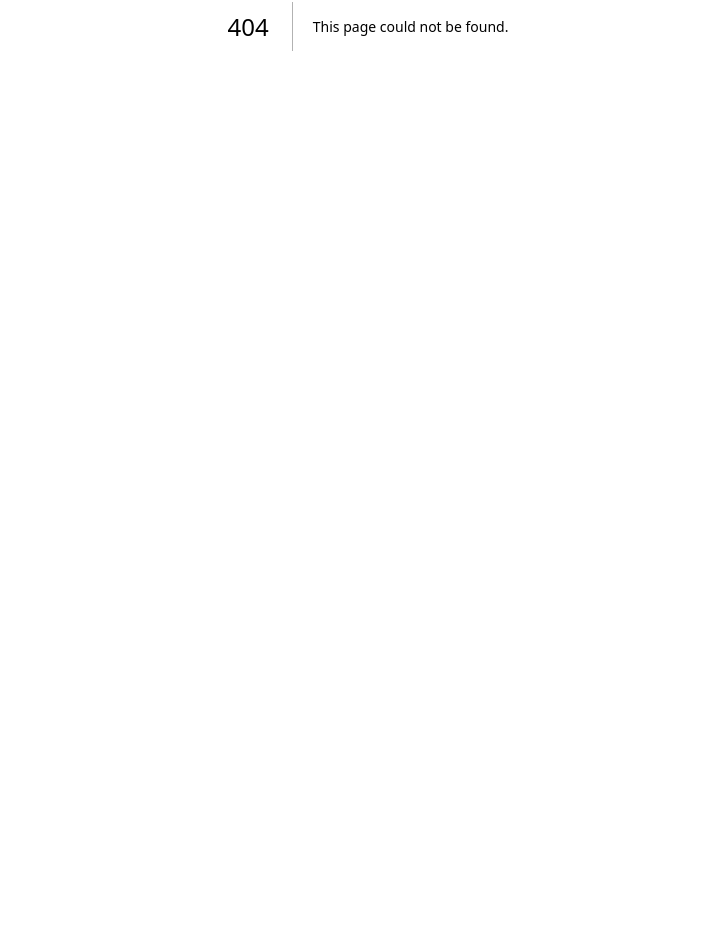
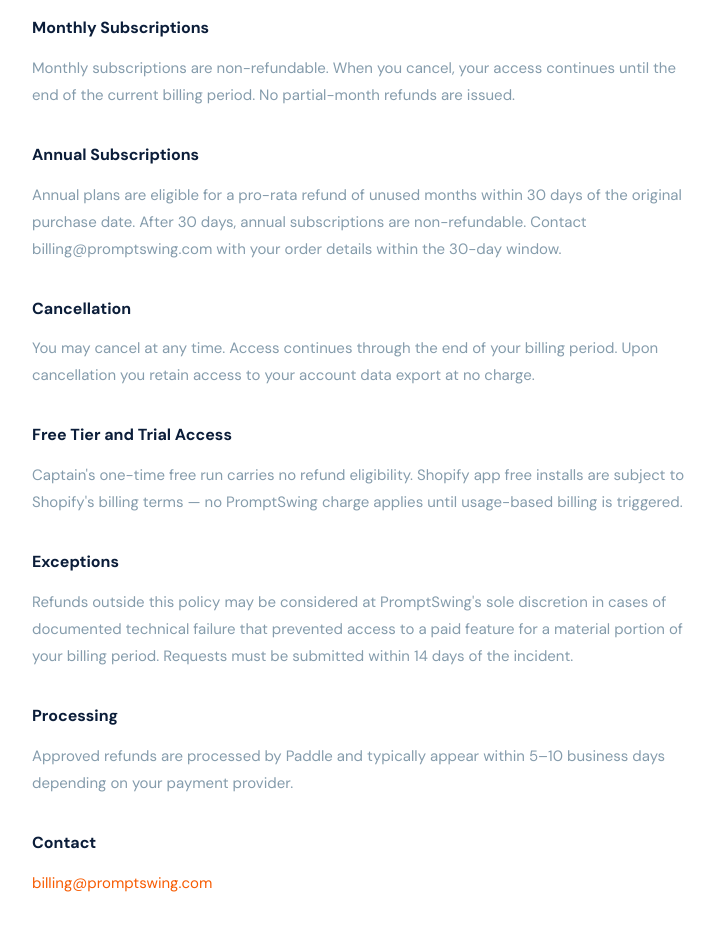
Before and after one commit to PromptSwing/promptswing-app, a Next.js app: page /refund-policy in a window 1280 px wide. Before the commit this address had no page. Shown: the part 374-1304 px from the top of the page, without its empty margins (272-987 px from the left). Before the commit the page ends 800 px from the top, so only its background shows below. Built offline with nearby package versions, Linux system fonts and the light colour scheme.

Commit message:
fix: restore tool links and platform compatibility rows; refund -> refund-policy

```diff
--- /dev/null
+++ b/src/app/refund-policy/page.tsx
@@ -0,0 +1,45 @@
+import Link from 'next/link'
+import Image from 'next/image'
+
+export default function RefundPolicy() {
+  return (
+    <main style={{ minHeight: '100vh', background: '#FFFFFF', padding: '60px 24px', maxWidth: '720px', margin: '0 auto' }}>
+      <Link href="/" style={{ display: 'inline-block', marginBottom: '48px' }}>
+        <Image src="/images/wordmark2.png" alt="PromptSwing" width={976} height={521} style={{ width: '160px', height: 'auto' }} />
+      </Link>
+      <h1 style={{ fontSize: '28px', fontWeight: 700, color: '#0B1D39', marginBottom: '8px' }}>Refund Policy</h1>
+      <p style={{ fontSize: '13px', color: '#859CAC', marginBottom: '48px' }}>Last updated: April 24, 2026</p>
+      <div style={{ fontSize: '15px', lineHeight: '1.8', color: '#0B1D39' }}>
+        <p style={{ marginBottom: '24px', color: '#859CAC' }}>Paddle is the Merchant of Record for all PromptSwing purchases. Paddle handles payment processing, VAT, tax compliance, and billing globally on our behalf. For billing questions, contact <a href="mailto:billing@promptswing.com" style={{ color: '#F75C03' }}>billing@promptswing.com</a>.</p>
+        <div style={{ marginBottom: '32px' }}>
+          <h2 style={{ fontSize: '16px', fontWeight: 700, marginBottom: '12px' }}>Monthly Subscriptions</h2>
+          <p style={{ color: '#859CAC' }}>Monthly subscriptions are non-refundable. When you cancel, your access continues until the end of the current billing period. No partial-month refunds are issued.</p>
+        </div>
+        <div style={{ marginBottom: '32px' }}>
+          <h2 style={{ fontSize: '16px', fontWeight: 700, marginBottom: '12px' }}>Annual Subscriptions</h2>
+          <p style={{ color: '#859CAC' }}>Annual plans are eligible for a pro-rata refund of unused months within 30 days of the original purchase date. After 30 days, annual subscriptions are non-refundable. Contact billing@promptswing.com with your order details within the 30-day window.</p>
+        </div>
+        <div style={{ marginBottom: '32px' }}>
+          <h2 style={{ fontSize: '16px', fontWeight: 700, marginBottom: '12px' }}>Cancellation</h2>
+          <p style={{ color: '#859CAC' }}>You may cancel at any time. Access continues through the end of your billing period. Upon cancellation you retain access to your account data export at no charge.</p>
+        </div>
+        <div style={{ marginBottom: '32px' }}>
+          <h2 style={{ fontSize: '16px', fontWeight: 700, marginBottom: '12px' }}>Free Tier and Trial Access</h2>
+          <p style={{ color: '#859CAC' }}>Captain's one-time free run carries no refund eligibility. Shopify app free installs are subject to Shopify's billing terms — no PromptSwing charge applies until usage-based billing is triggered.</p>
+        </div>
+        <div style={{ marginBottom: '32px' }}>
+          <h2 style={{ fontSize: '16px', fontWeight: 700, marginBottom: '12px' }}>Exceptions</h2>
+          <p style={{ color: '#859CAC' }}>Refunds outside this policy may be considered at PromptSwing's sole discretion in cases of documented technical failure that prevented access to a paid feature for a material portion of your billing period. Requests must be submitted within 14 days of the incident.</p>
+        </div>
+        <div style={{ marginBottom: '32px' }}>
+          <h2 style={{ fontSize: '16px', fontWeight: 700, marginBottom: '12px' }}>Processing</h2>
+          <p style={{ color: '#859CAC' }}>Approved refunds are processed by Paddle and typically appear within 5–10 business days depending on your payment provider.</p>
+        </div>
+        <div style={{ marginBottom: '32px' }}>
+          <h2 style={{ fontSize: '16px', fontWeight: 700, marginBottom: '12px' }}>Contact</h2>
+          <p style={{ color: '#859CAC' }}><a href="mailto:billing@promptswing.com" style={{ color: '#F75C03' }}>billing@promptswing.com</a></p>
+        </div>
+      </div>
+    </main>
+  )
+}
```
Also changed, not shown: src/app/refund/page.tsx (deleted, +0 -37 lines).
